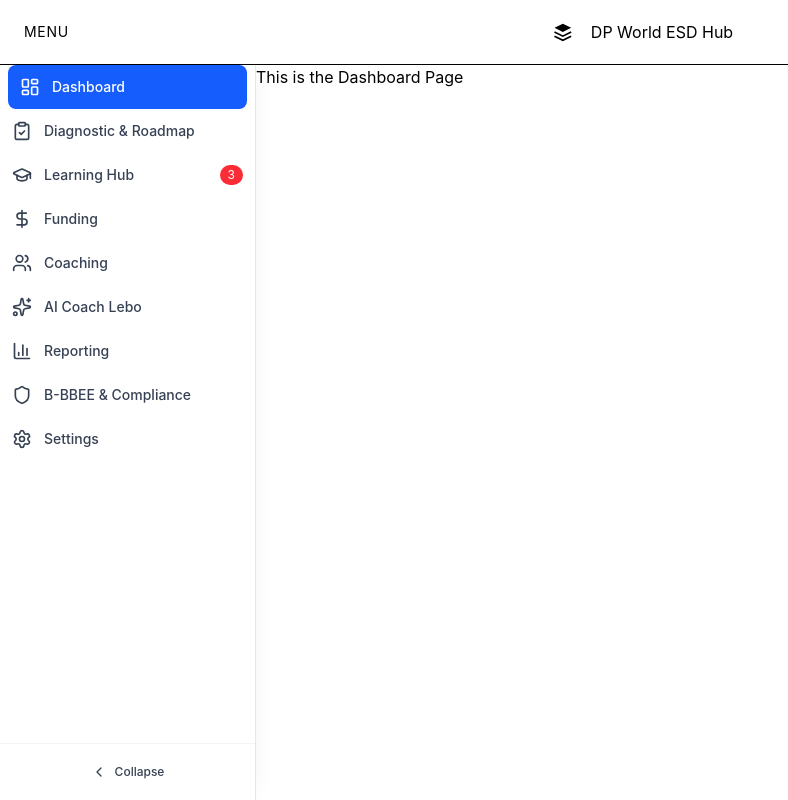
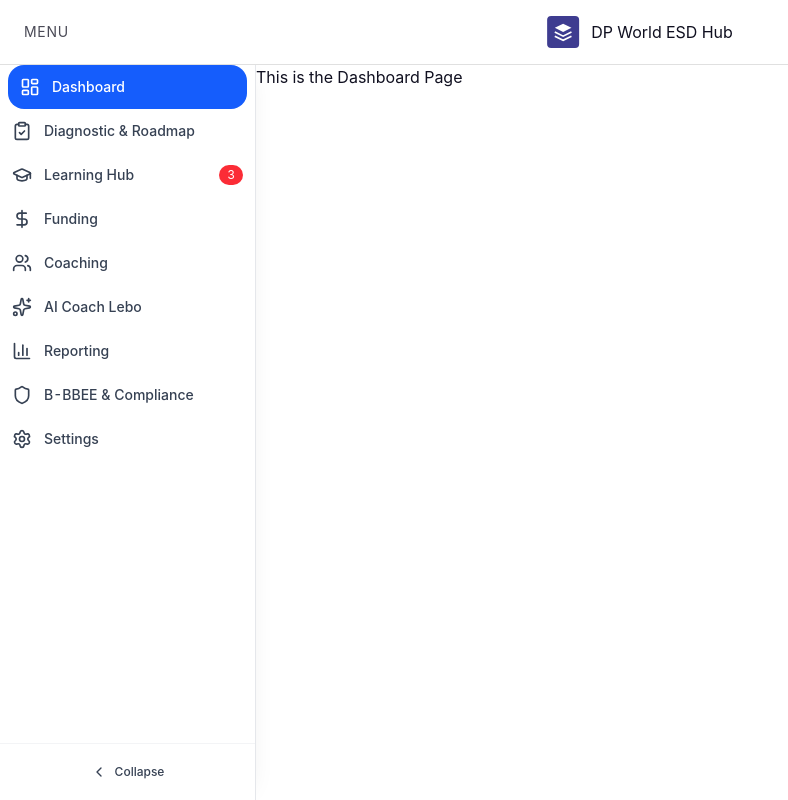
Before and after one commit to Karabomashao/ESDHUB, a React app in the folder frontend/: page / in a window 1280 px wide. Shown: the whole page, without its empty margins (0-788 px from the left). Built offline with nearby package versions, Linux system fonts and the light colour scheme; the HTML template or start-up script is replaced by a standard one.

Commit message:
Adding all global styles to the index.css file

```diff
--- a/frontend/src/components/SideNavLayout.jsx
+++ b/frontend/src/components/SideNavLayout.jsx
@@ -13,6 +13,7 @@
   Settings,
   ChevronLeft,
   ChevronRight,
+  Bell
 } from "lucide-react";
 
 
--- a/frontend/src/index.css
+++ b/frontend/src/index.css
@@ -1 +1,246 @@
 @import "tailwindcss";
+
+/* @custom-variant dark (&:is(.dark *)); */
+
+:root {
+  /* DP World ESD Hub Brand Tokens */
+  --brand-primary: #3E3C90;
+  --brand-primary-10: #EFEFFC;
+  --brand-primary-20: #D9D8F7;
+  --brand-primary-30: #B7B4EF;
+  --accent-magenta: #F05A83;
+  --accent-magenta-20: #FCD6E1;
+  --accent-aqua: #10E090;
+  --accent-aqua-20: #CFF7EC;
+  --text-primary: #101020;
+  --text-secondary: #4A4A56;
+  --bg: #FFFFFF;
+  --bg-alt: #F5F6F8;
+  --border-color: #E0E0E0;
+  --success-color: #10E090;
+  --warning-color: #F5A524;
+  --danger-color: #E5484D;
+  --info-color: #3E3C90;
+
+  /* Shadcn compatibility */
+  --font-size: 16px;
+  --background: #ffffff;
+  --foreground: #101020;
+  --card: #ffffff;
+  --card-foreground: #101020;
+  --popover: #ffffff;
+  --popover-foreground: #101020;
+  --primary: #3E3C90;
+  --primary-foreground: #ffffff;
+  --secondary: #F5F6F8;
+  --secondary-foreground: #101020;
+  --muted: #F5F6F8;
+  --muted-foreground: #4A4A56;
+  --accent: #F5F6F8;
+  --accent-foreground: #101020;
+  --destructive: #E5484D;
+  --destructive-foreground: #ffffff;
+  --border: #E0E0E0;
+  --input: transparent;
+  --input-background: #ffffff;
+  --switch-background: #E0E0E0;
+  --font-weight-medium: 500;
+  --font-weight-normal: 400;
+  --ring: #3E3C90;
+  --chart-1: #3E3C90;
+  --chart-2: #F05A83;
+  --chart-3: #10E090;
+  --chart-4: #F5A524;
+  --chart-5: #B7B4EF;
+  --radius: 0.75rem;
+  --sidebar: #ffffff;
+  --sidebar-foreground: #101020;
+  --sidebar-primary: #3E3C90;
+  --sidebar-primary-foreground: #ffffff;
+  --sidebar-accent: #F5F6F8;
+  --sidebar-accent-foreground: #101020;
+  --sidebar-border: #E0E0E0;
+  --sidebar-ring: #3E3C90;
+
+  /* Typography scale */
+  --text-display: 3rem;
+  --line-display: 3.5rem;
+  --text-h1: 2rem;
+  --line-h1: 2.5rem;
+  --text-h2: 1.5rem;
+  --line-h2: 2rem;
+  --text-h3: 1.25rem;
+  --line-h3: 1.75rem;
+  --text-body: 1rem;
+  --line-body: 1.5rem;
+  --text-small: 0.875rem;
+  --line-small: 1.25rem;
+}
+
+.dark {
+  --background: #101020;
+  --foreground: #ffffff;
+  --card: #1a1a2e;
+  --card-foreground: #ffffff;
+  --popover: #1a1a2e;
+  --popover-foreground: #ffffff;
+  --primary: #B7B4EF;
+  --primary-foreground: #101020;
+  --secondary: #2a2a3e;
+  --secondary-foreground: #ffffff;
+  --muted: #2a2a3e;
+  --muted-foreground: #a0a0b0;
+  --accent: #2a2a3e;
+  --accent-foreground: #ffffff;
+  --destructive: #E5484D;
+  --destructive-foreground: #ffffff;
+  --border: #3a3a4e;
+  --input: #2a2a3e;
+  --ring: #B7B4EF;
+  --sidebar: #1a1a2e;
+  --sidebar-foreground: #ffffff;
+  --sidebar-primary: #B7B4EF;
+  --sidebar-primary-foreground: #101020;
+  --sidebar-accent: #2a2a3e;
+  --sidebar-accent-foreground: #ffffff;
+  --sidebar-border: #3a3a4e;
+  --sidebar-ring: #B7B4EF;
+}
+
+@theme inline {
+  --color-background: var(--background);
+  --color-foreground: var(--foreground);
+  --color-card: var(--card);
+  --color-card-foreground: var(--card-foreground);
+  --color-popover: var(--popover);
+  --color-popover-foreground: var(--popover-foreground);
+  --color-primary: var(--primary);
+  --color-primary-foreground: var(--primary-foreground);
+  --color-secondary: var(--secondary);
+  --color-secondary-foreground: var(--secondary-foreground);
+  --color-muted: var(--muted);
+  --color-muted-foreground: var(--muted-foreground);
+  --color-accent: var(--accent);
+  --color-accent-foreground: var(--accent-foreground);
+  --color-destructive: var(--destructive);
+  --color-destructive-foreground: var(--destructive-foreground);
+  --color-border: var(--border);
+  --color-input: var(--input);
+  --color-input-background: var(--input-background);
+  --color-switch-background: var(--switch-background);
+  --color-ring: var(--ring);
+  --color-chart-1: var(--chart-1);
+  --color-chart-2: var(--chart-2);
+  --color-chart-3: var(--chart-3);
+  --color-chart-4: var(--chart-4);
+  --color-chart-5: var(--chart-5);
+  --radius-sm: calc(var(--radius) - 2px);
+  --radius-md: var(--radius);
+  --radius-lg: calc(var(--radius) + 4px);
+  --radius-xl: calc(var(--radius) + 8px);
+  --color-sidebar: var(--sidebar);
+  --color-sidebar-foreground: var(--sidebar-foreground);
+  --color-sidebar-primary: var(--sidebar-primary);
+  --color-sidebar-primary-foreground: var(--sidebar-primary-foreground);
+  --color-sidebar-accent: var(--sidebar-accent);
+  --color-sidebar-accent-foreground: var(--sidebar-accent-foreground);
+  --color-sidebar-border: var(--sidebar-border);
+  --color-sidebar-ring: var(--sidebar-ring);
+}
+
+@layer base {
+  * {
+    @apply border-border outline-ring/50;
+  }
+
+  body {
+    @apply bg-background text-foreground;
+    font-feature-settings: 'tnum' 1;
+  }
+}
+
+/**
+ * DP World ESD Typography System
+ */
+@layer base {
+  :where(:not(:has([class*=" text-"]), :not(:has([class^="text-"])))) {
+    .display {
+      font-size: var(--text-display);
+      line-height: var(--line-display);
+      font-weight: 700;
+    }
+
+    h1 {
+      font-size: var(--text-h1);
+      line-height: var(--line-h1);
+      font-weight: 600;
+    }
+
+    h2 {
+      font-size: var(--text-h2);
+      line-height: var(--line-h2);
+      font-weight: 600;
+    }
+
+    h3 {
+      font-size: var(--text-h3);
+      line-height: var(--line-h3);
+      font-weight: 500;
+    }
+
+    h4 {
+      font-size: var(--text-body);
+      line-height: var(--line-body);
+      font-weight: 500;
+    }
+
+    p, body {
+      font-size: var(--text-body);
+      line-height: var(--line-body);
+      font-weight: 400;
+    }
+
+    small {
+      font-size: var(--text-small);
+      line-height: var(--line-small);
+      font-weight: 400;
+    }
+
+    label {
+      font-size: var(--text-body);
+      line-height: var(--line-body);
+      font-weight: 500;
+    }
+
+    button {
+      font-size: var(--text-body);
+      line-height: var(--line-body);
+      font-weight: 500;
+    }
+
+    input, textarea, select {
+      font-size: var(--text-body);
+      line-height: var(--line-body);
+      font-weight: 400;
+    }
+  }
+}
+
+/* Tabular figures for KPIs */
+.tabular-nums {
+  font-feature-settings: 'tnum' 1;
+  font-variant-numeric: tabular-nums;
+}
+
+/* Transitions */
+.transition-fast {
+  transition: all 150ms ease;
+}
+
+.transition-medium {
+  transition: all 250ms ease;
+}
+
+html {
+  font-size: var(--font-size);
+}
```
